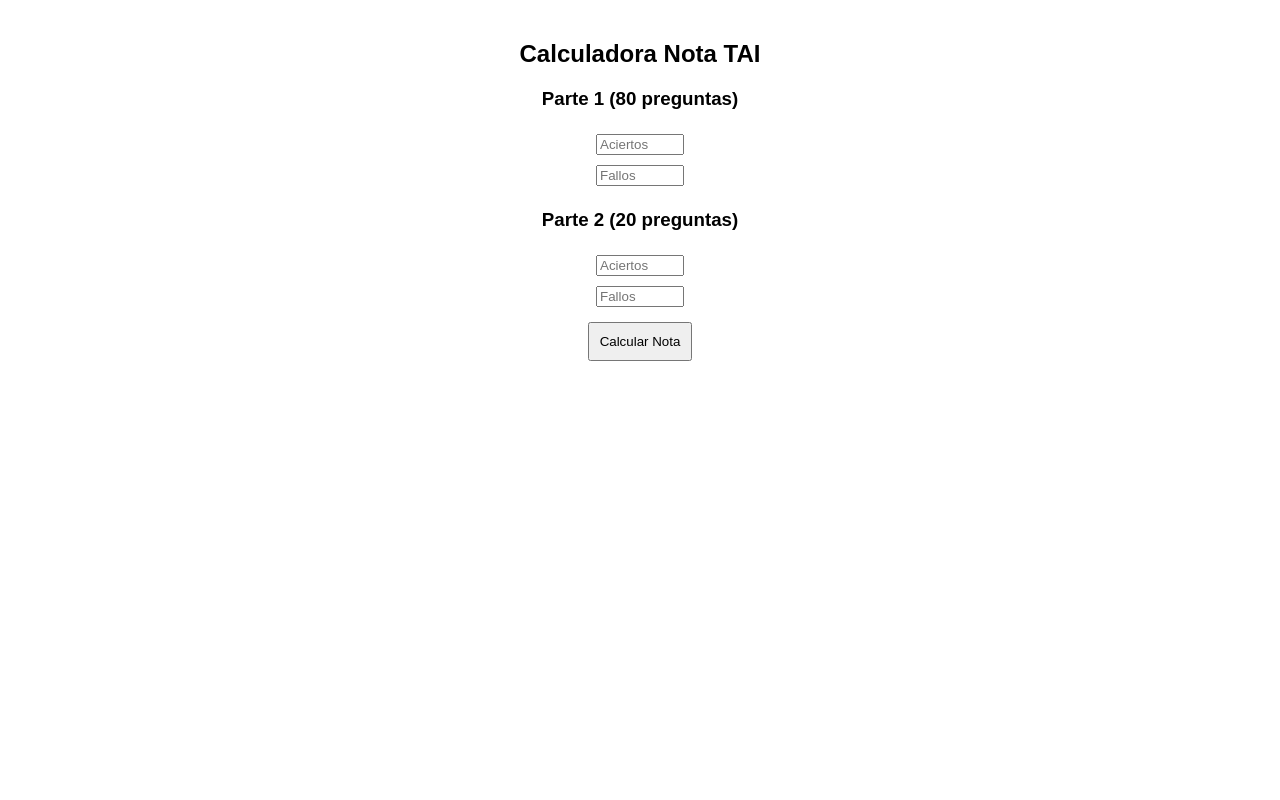
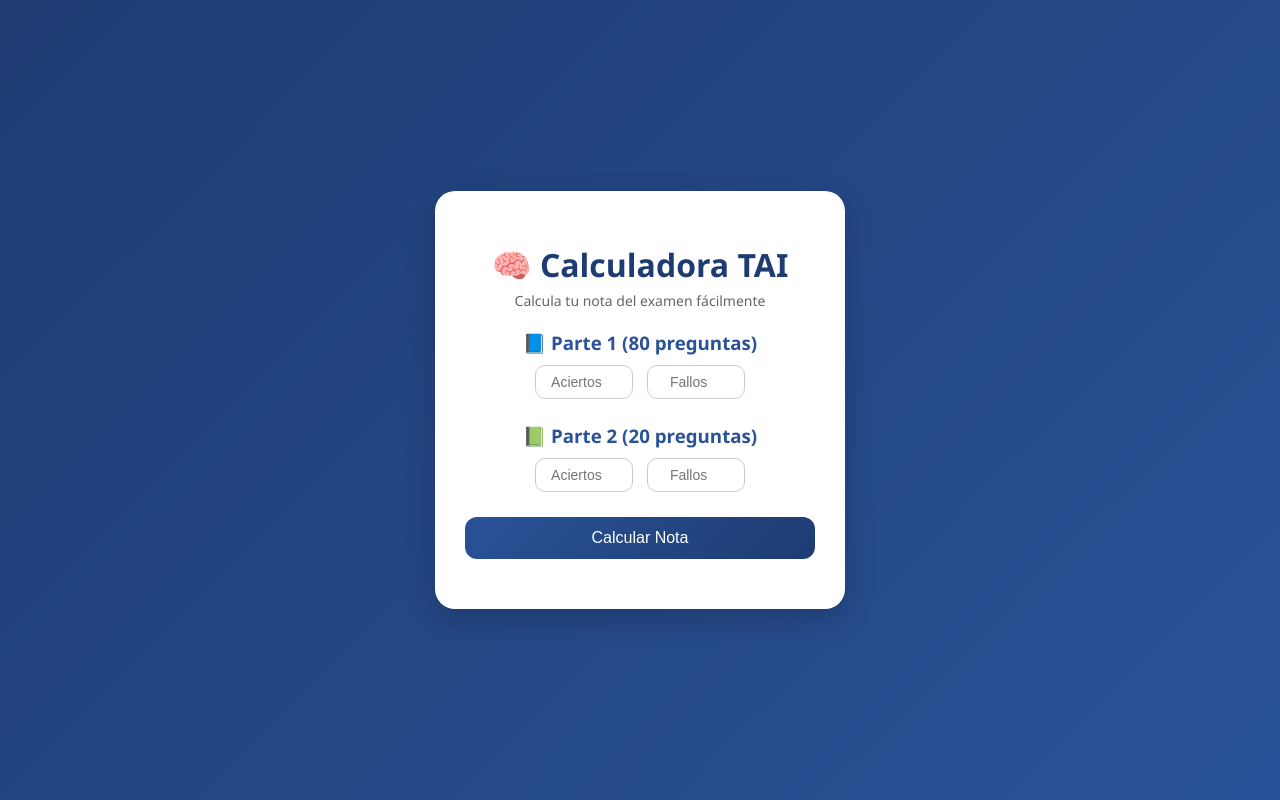
Before and after one commit to Pablopm31/calculadoraTAI, a plain HTML site: page index.html in a window 1280 px wide. Drawn offline with Linux system fonts and the light colour scheme.

Commit message:
Revamp calculator layout and styles in index.html

```diff
--- a/index.html
+++ b/index.html
@@ -3,40 +3,115 @@
 <head>
 <meta charset="UTF-8">
 <title>Calculadora TAI</title>
+
 <style>
 body {
-    font-family: Arial;
-    max-width: 400px;
-    margin: auto;
-    padding: 20px;
+  font-family: 'Segoe UI', sans-serif;
+  background: linear-gradient(135deg, #1e3c72, #2a5298);
+  margin: 0;
+  height: 100vh;
+  display: flex;
+  align-items: center;
+  justify-content: center;
+}
+
+.container {
+  background: white;
+  padding: 30px;
+  border-radius: 20px;
+  width: 350px;
+  box-shadow: 0 10px 30px rgba(0,0,0,0.2);
   text-align: center;
 }
+
+h1 {
+  margin-bottom: 5px;
+  color: #1e3c72;
+}
+
+.subtitle {
+  font-size: 14px;
+  color: #666;
+  margin-bottom: 20px;
+}
+
+.section {
+  margin-top: 15px;
+}
+
+.section h3 {
+  margin-bottom: 5px;
+  color: #2a5298;
+}
+
 input {
   width: 80px;
+  padding: 8px;
   margin: 5px;
+  border-radius: 10px;
+  border: 1px solid #ccc;
+  text-align: center;
+  font-size: 14px;
 }
+
 button {
-    margin-top: 10px;
-    padding: 10px;
+  margin-top: 20px;
+  padding: 12px;
+  width: 100%;
+  border: none;
+  border-radius: 12px;
+  background: linear-gradient(135deg, #2a5298, #1e3c72);
+  color: white;
+  font-size: 16px;
+  cursor: pointer;
+  transition: 0.3s;
+}
+
+button:hover {
+  transform: scale(1.05);
+  opacity: 0.9;
+}
+
+.result {
+  margin-top: 20px;
+  font-size: 20px;
+  font-weight: bold;
+  color: #1e3c72;
+}
+
+.result span {
+  display: block;
+  font-size: 16px;
+  color: #555;
 }
 </style>
+
 </head>
 
 <body>
 
-<h2>Calculadora Nota TAI</h2>
+<div class="container">
 
-<h3>Parte 1 (80 preguntas)</h3>
-<input type="number" id="aciertos1" placeholder="Aciertos"><br>
-<input type="number" id="fallos1" placeholder="Fallos"><br>
+  <h1>🧠 Calculadora TAI</h1>
+  <div class="subtitle">Calcula tu nota del examen fácilmente</div>
 
-<h3>Parte 2 (20 preguntas)</h3>
-<input type="number" id="aciertos2" placeholder="Aciertos"><br>
-<input type="number" id="fallos2" placeholder="Fallos"><br>
+  <div class="section">
+    <h3>📘 Parte 1 (80 preguntas)</h3>
+    <input type="number" id="aciertos1" placeholder="Aciertos">
+    <input type="number" id="fallos1" placeholder="Fallos">
+  </div>
+
+  <div class="section">
+    <h3>📗 Parte 2 (20 preguntas)</h3>
+    <input type="number" id="aciertos2" placeholder="Aciertos">
+    <input type="number" id="fallos2" placeholder="Fallos">
+  </div>
 
   <button onclick="calcular()">Calcular Nota</button>
 
-<h3 id="resultado"></h3>
+  <div class="result" id="resultado"></div>
+
+</div>
 
 <script>
 function calcular() {
@@ -45,14 +120,15 @@ function calcular() {
   let a2 = parseFloat(document.getElementById("aciertos2").value) || 0;
   let f2 = parseFloat(document.getElementById("fallos2").value) || 0;
 
-  // Cálculos
   let parte1 = a1 - (f1 * 0.25);
   let parte2 = (a2 - (f2 * 0.25)) * 4;
-
   let total = parte1 + parte2;
 
-  document.getElementById("resultado").innerText =
-    "Nota total: " + total.toFixed(2);
+  let nota10 = (total / 100) * 10;
+
+  document.getElementById("resultado").innerHTML =
+    total.toFixed(2) + " puntos" +
+    "<span>(" + nota10.toFixed(2) + " / 10)</span>";
 }
 </script>
 
```
Lines whose indentation alone changed are shown as unchanged.
